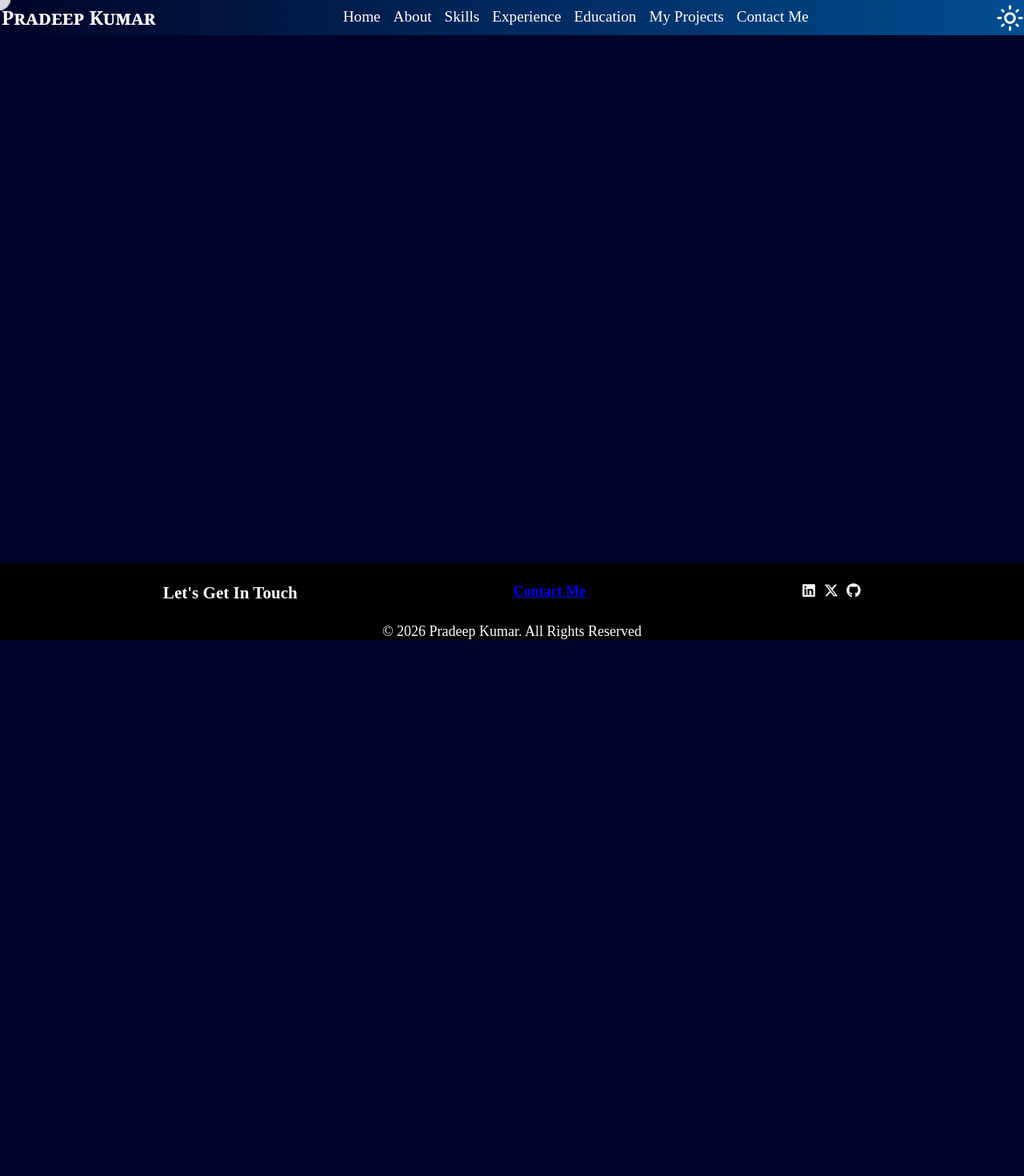
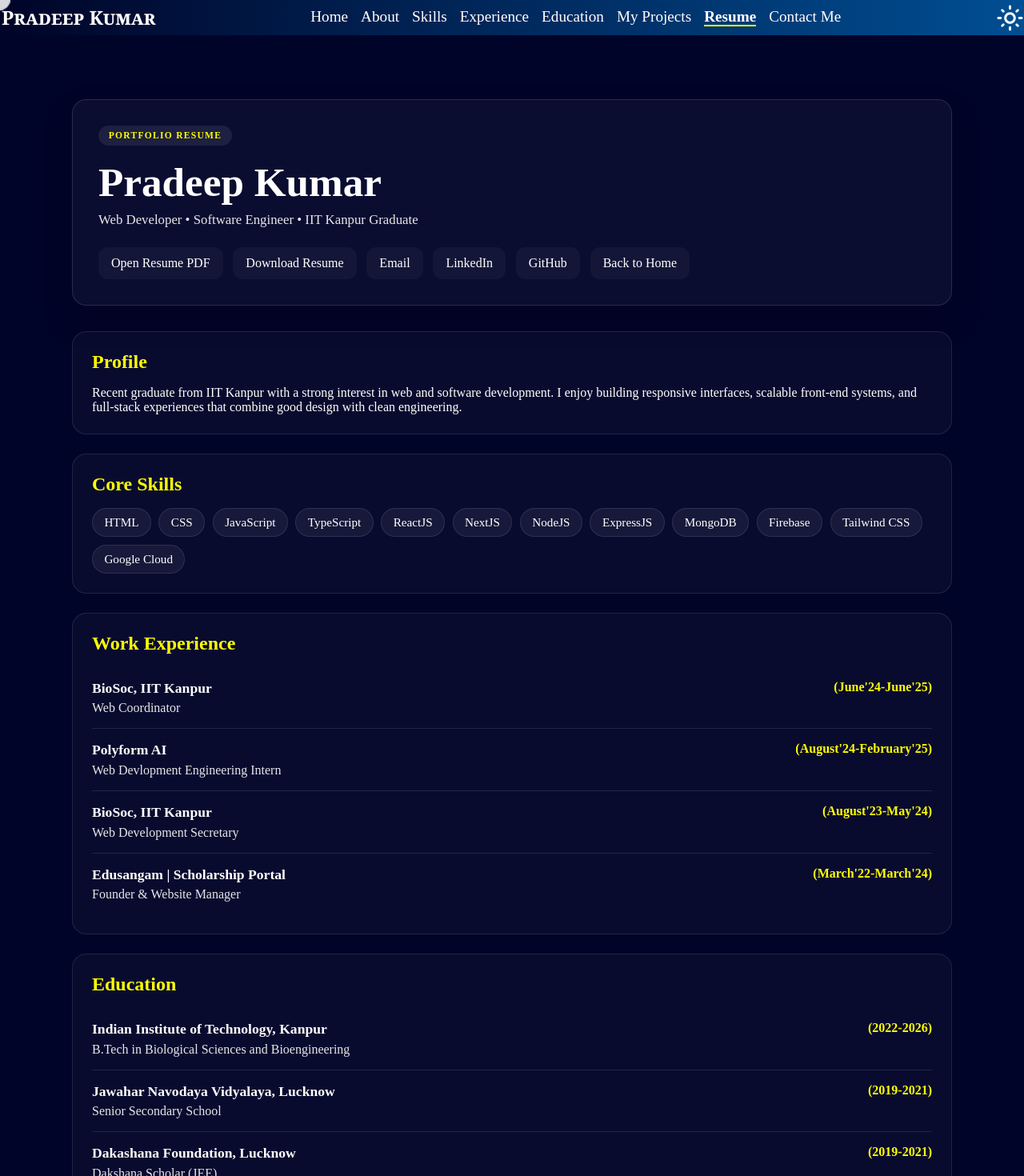
Before and after one commit to pradeepkumar-es/my-portfolio, a React (Vite) app: page /resume in a window 1280 px wide. Shown: the top 1470 px of the page at 80% size. Before the commit the page ends 800 px from the top, so only its background shows below. Built offline with nearby package versions, Linux system fonts and the light colour scheme.

Commit message:
feat: add resume section and update info

```diff
--- a/src/App.jsx
+++ b/src/App.jsx
@@ -4,6 +4,7 @@ import { BrowserRouter, Routes, Route } from "react-router-dom";
 import AboutMe from "./components/AboutMe";
 import Contact from "./components/Contact";
 import Projects from "./components/Projects";
+import Resume from "./components/Resume";
 import Navbar from "./components/Navbar";
 import Footer from "./components/Footer";
 import React, { Suspense } from "react";
@@ -50,6 +51,7 @@ function App() {
             <Route path="/aboutme" element={<AboutMe />} />
             <Route path="/contact" element={<Contact />} />
             <Route path="/projects" element={<Projects />} />
+            <Route path="/resume" element={<Resume />} />
           </Routes>
           <Footer />
         </div>
--- a/src/components/Contact.jsx
+++ b/src/components/Contact.jsx
@@ -65,9 +65,9 @@ function Contact() {
       <div className="contactinfo">
         <h1>Let's Get In Touch</h1>
         {/* <p> I am open to have any suggestion or just to have a chat </p> */}
-        <p style={{ fontSize: "x-large" }}>Address:</p>
+        {/* <p style={{ fontSize: "x-large" }}>Address:</p>
         <p><FaLocationDot />&nbsp; Hall 9, IIT Kanpur, Kanpur <br />
-          &nbsp; &nbsp;Uttar Pradesh, India</p>
+          &nbsp; &nbsp;Uttar Pradesh, India</p> */}
 
         <p><a style={{ textDecoration: "none" }} href="mailto:pradeepkumariitk22@gmail.com?subject=Contact For&body=Hi Pradeep,"><MdEmail />&nbsp;pradeepkumariitk22@gmail.com</a></p>
       </div>
--- a/src/components/Home.jsx
+++ b/src/components/Home.jsx
@@ -24,7 +24,7 @@ import { projects } from "./data";
 import ProjectCard from "./ProjectCard";
 import { GoProjectSymlink } from "react-icons/go";
 import { GrUserExpert } from "react-icons/gr";
-import { MdWorkHistory, MdEmail  } from "react-icons/md";
+import { MdWorkHistory, MdEmail, MdDescription  } from "react-icons/md";
 import { Link, useLocation } from "react-router-dom";
 import {useEffect} from "react"
 // import Navabar from "./Navbar";
@@ -56,7 +56,7 @@ export default function Home() {
                         <img id="pradeep-profile" src={pradeepProfile} alt="Profile of Pradeep" />
                         <h3 className="name">Pradeep Kumar<div className="shdash"></div></h3>
                         {/* <h1 id="aboutme">Elevating Brands Through Innovative Web Solutions</h1> */}
-                        <p >Final year undergrad at IIT Kanpur with a deep passion for web and software development. I do code with thoughtful design to build responsive, user-friendly experiences. Currently exploring backend dev & DSA. Let’s build something impactful!</p>
+                        <p >Recent Graduate at IIT Kanpur with a deep passion for web and software development. I do code with thoughtful design to build responsive, user-friendly experiences. Let’s build something impactful!</p>
                         {/* <div className="message-me"> */}
 
                         {/* <a href="mailto:pradeepkumariitk22@gmail.com?subject=Contact For &body=Hi Pradeep,%20I"><p>Contact Me</p></a> */}
@@ -203,6 +203,28 @@ export default function Home() {
                         }
                     </div>
                 </div>  */}
+                <div id="resume" className="resume-preview">
+                    <h1 className="sectionTitle"><MdDescription style={{ width: "2.5rem", height: "2.5rem" }} />&nbsp;Resume</h1>
+                    <div className="resume-box">
+                        <div className="resume-box-text">
+                            <h3>Quick overview</h3>
+                            <p>
+                                Recent graduate from IIT Kanpur with experience in building modern web apps,
+                                responsive interfaces, and full-stack product features.
+                            </p>
+                        </div>
+                        <div className="resume-meta">
+                            <span>Web Development</span>
+                            <span>Full Stack</span>
+                            <span>UI/UX</span>
+                        </div>
+                        <div className="resume-actions-home">
+                            <a href="https://drive.google.com/file/d/1J9zVpu8PvgFsSmLaQ211JrCU-R2sMq0h/view?usp=drive_link" target="_blank" rel="noreferrer">View Resume</a>
+                            <a href="https://drive.google.com/uc?export=download&id=1J9zVpu8PvgFsSmLaQ211JrCU-R2sMq0h" target="_blank" rel="noreferrer">Download Resume</a>
+                            <a href="mailto:pradeepkumariitk22@gmail.com">Contact Me</a>
+                        </div>
+                    </div>
+                </div>
                 <div id="contact" className="contactme">
                     <h1 className="sectionTitle"><i style={{verticalAlign:"middle"}}><MdEmail style={{ width: "2.6rem", height: "2.6rem" }}/></i>&nbsp;Contact Me</h1>
                     <div className="contactContainer">
--- a/src/components/Navbar.jsx
+++ b/src/components/Navbar.jsx
@@ -43,6 +43,7 @@ export default function Navabar() {
                         {/*NavLink only care about pathname not hash part, so if link is /#myproject then it is active and also if likn is at only /, it will show still active to myproject  also. NavLink treat /#myproject as /
                           solution is use: own logic , using useLocation() react-router hook
                         */}
+                        <li><NavLink className={({isActive}) => (isActive ? 'active-link' : '')} to="/resume">Resume</NavLink></li>
                         {/* <li><a href="#projects">My Projects</a></li> */}
                         {/* <li><NavLink className={({isActive})=>(isActive? 'active-link':'')} to="/contact">Contact Me</NavLink></li> */}
                         <li><NavLink className={locationObject.hash ==="#contact"?'active-link':''} to="/#contact">Contact Me</NavLink></li>
@@ -64,6 +65,7 @@ export default function Navabar() {
                              <NavLink to="/#education"><li onClick={togglemenu} className={openMenu?"hideMenuPart":"none"} >Education</li></NavLink>
                              {/* <a href='#aboutme'><li onClick={togglemenu} className={openMenu?"hideMenuPart":"none"} >About Me</li></a> */}
                             <NavLink to="/#myproject"><li onClick={togglemenu} className={openMenu?"hideMenuPart":"none"}>My Projects</li></NavLink>
+                            <NavLink to="/resume"><li onClick={togglemenu} className={openMenu?"hideMenuPart":"none"}>Resume</li></NavLink>
                             {/* <a href="#projects"><li onClick={togglemenu} className={openMenu?"hideMenuPart":"none"}>My Projects</li></a> */}
                             <NavLink to="/#contact"><li onClick={togglemenu} className={openMenu?"hideMenuPart":"none"}>Contact</li></NavLink>
                         </ul>
--- /dev/null
+++ b/src/components/Resume.jsx
@@ -0,0 +1,99 @@
+import { Link } from "react-router-dom";
+import { experience, myeducation, projects } from "./data";
+import "../css/resume.css";
+
+export default function Resume() {
+  const featuredProjects = projects.slice(0, 3);
+
+  return (
+    <div className="resume-page">
+      <div className="resume-header">
+        <p className="resume-tag">Portfolio Resume</p>
+        <h1>Pradeep Kumar</h1>
+        <p className="resume-subtitle">
+          Web Developer • Software Engineer • IIT Kanpur Graduate
+        </p>
+        <div className="resume-actions">
+          <a href="https://drive.google.com/file/d/1J9zVpu8PvgFsSmLaQ211JrCU-R2sMq0h/view?usp=drive_link" target="_blank" rel="noreferrer">
+            Open Resume PDF
+          </a>
+          <a href="https://drive.google.com/uc?export=download&id=1J9zVpu8PvgFsSmLaQ211JrCU-R2sMq0h" target="_blank" rel="noreferrer">
+            Download Resume
+          </a>
+          <a href="mailto:pradeepkumariitk22@gmail.com">Email</a>
+          <a href="https://www.linkedin.com/in/pradeepkumar-es/" target="_blank" rel="noreferrer">
+            LinkedIn
+          </a>
+          <a href="https://github.com/pradeepkumar-es" target="_blank" rel="noreferrer">
+            GitHub
+          </a>
+          <Link to="/">Back to Home</Link>
+        </div>
+      </div>
+
+      <section className="resume-section">
+        <h2>Profile</h2>
+        <p>
+          Recent graduate from IIT Kanpur with a strong interest in web and software
+          development. I enjoy building responsive interfaces, scalable front-end systems,
+          and full-stack experiences that combine good design with clean engineering.
+        </p>
+      </section>
+
+      <section className="resume-section">
+        <h2>Core Skills</h2>
+        <div className="resume-skills">
+          <span>HTML</span>
+          <span>CSS</span>
+          <span>JavaScript</span>
+          <span>TypeScript</span>
+          <span>ReactJS</span>
+          <span>NextJS</span>
+          <span>NodeJS</span>
+          <span>ExpressJS</span>
+          <span>MongoDB</span>
+          <span>Firebase</span>
+          <span>Tailwind CSS</span>
+          <span>Google Cloud</span>
+        </div>
+      </section>
+
+      <section className="resume-section">
+        <h2>Work Experience</h2>
+        {experience.map((item, index) => (
+          <div className="resume-item" key={index}>
+            <div>
+              <h3>{item.name}</h3>
+              <p>{item.detail}</p>
+            </div>
+            <span>{item.period}</span>
+          </div>
+        ))}
+      </section>
+
+      <section className="resume-section">
+        <h2>Education</h2>
+        {myeducation.map((item, index) => (
+          <div className="resume-item" key={index}>
+            <div>
+              <h3>{item.name}</h3>
+              <p>{item.detail}</p>
+            </div>
+            <span>{item.period}</span>
+          </div>
+        ))}
+      </section>
+
+      <section className="resume-section">
+        <h2>Selected Projects</h2>
+        {featuredProjects.map((project, index) => (
+          <div className="resume-project" key={index}>
+            <h3>{project.name}</h3>
+            <p>{project.tech}</p>
+            <p>{project.detail}</p>
+          </div>
+        ))}
+      </section>
+    </div>
+  );
+}
--- a/src/components/data.jsx
+++ b/src/components/data.jsx
@@ -15,7 +15,7 @@ import biosociitklogo from "../images/biosociitk-logo.png";
 // import leadTracker from "../images/lead-tracker.jpg";
 // import airbnbLogo from "../images/airbnb-logo.png";
 import memeCover from "../images/meme-cover.png";
-import quizCover from "../images/quiz.png";
+import quizCover from "../images/quizApp-cover.png";
 import soulSyncer from "../images/soul-syncer.jpg";
 // import gameRegistration from "../images/game-registration.jpeg";
 // import appointment from "../images/appointment.jpeg";
@@ -77,7 +77,7 @@ export const myeducation = [
     logo: iitklogo,
     name: "Indian Institute of Technology, Kanpur",
     detail: "B.Tech in Biological Sciences and Bioengineering",
-    period: "(2022-Present)",
+    period: "(2022-2026)",
   },
   {
     logo: jnvlogo,
@@ -131,10 +131,10 @@ export const projects = [
     image: quizCover,
     gitLink:"https://github.com/pradeepkumar-es/myquizworld",
     link: "https://myquizworld.netlify.app/",
-    tech: "HTML | CSS | Javascript | React",
+    tech: "HTML | CSS | Javascript | React | REST API",
     name: "Quiz Website",
     detail:
-      "Website let you to select the answer and give the result as score.",
+      "A responsive React-based quiz application featuring dynamic question fetching, timer-based quizzes, score tracking, and performance analytics using the Open Trivia DB API.",
   },
   {
     image: docvaultImg,
--- /dev/null
+++ b/src/css/resume.css
@@ -0,0 +1,196 @@
+.resume-page {
+  width: min(100%, 1100px);
+  margin: 3rem auto;
+  padding: 2rem 1.5rem 4rem;
+  color: var(--text-color);
+}
+
+.resume-header {
+  background: rgba(255, 255, 255, 0.04);
+  border: 1px solid rgba(255, 255, 255, 0.12);
+  border-radius: 18px;
+  padding: 2rem;
+  margin-bottom: 2rem;
+  box-shadow: 0 18px 40px rgba(0, 0, 0, 0.15);
+}
+
+.resume-tag {
+  display: inline-block;
+  padding: 0.4rem 0.8rem;
+  border-radius: 999px;
+  background: rgba(255, 255, 255, 0.08);
+  color: var(--sub-heading-color);
+  text-transform: uppercase;
+  letter-spacing: 0.08rem;
+  font-size: 0.72rem;
+  font-weight: 700;
+}
+
+.resume-header h1 {
+  margin-top: 1rem;
+  font-size: clamp(2rem, 4vw, 3.5rem);
+}
+
+.resume-subtitle {
+  font-size: 1.05rem;
+  margin-top: 0.5rem;
+  opacity: 0.9;
+}
+
+.resume-actions {
+  margin-top: 1.5rem;
+  display: flex;
+  flex-wrap: wrap;
+  gap: 0.8rem;
+}
+
+.resume-actions a {
+  color: var(--text-color);
+  text-decoration: none;
+  border: 1px solid var(--boundary-color);
+  background: rgba(255, 255, 255, 0.04);
+  padding: 0.7rem 1rem;
+  border-radius: 12px;
+  transition: transform 0.2s ease, background 0.2s ease;
+}
+
+.resume-actions a:hover {
+  transform: translateY(-2px);
+  background: rgba(255, 255, 255, 0.1);
+}
+
+.resume-section {
+  background: rgba(255, 255, 255, 0.03);
+  border: 1px solid rgba(255, 255, 255, 0.1);
+  border-radius: 18px;
+  padding: 1.5rem;
+  margin-bottom: 1.5rem;
+}
+
+.resume-section h2 {
+  margin-bottom: 1rem;
+  font-size: 1.5rem;
+  color: var(--sub-heading-color);
+}
+
+.resume-skills {
+  display: flex;
+  flex-wrap: wrap;
+  gap: 0.6rem;
+}
+
+.resume-skills span {
+  background: rgba(255, 255, 255, 0.06);
+  border: 1px solid rgba(255, 255, 255, 0.1);
+  border-radius: 999px;
+  padding: 0.5rem 0.9rem;
+  font-size: 0.95rem;
+}
+
+.resume-item,
+.resume-project {
+  display: flex;
+  justify-content: space-between;
+  gap: 1rem;
+  padding: 1rem 0;
+  border-bottom: 1px solid rgba(255, 255, 255, 0.1);
+}
+
+.resume-item:last-child,
+.resume-project:last-child {
+  border-bottom: none;
+}
+
+.resume-item h3,
+.resume-project h3 {
+  margin-bottom: 0.35rem;
+  font-size: 1.1rem;
+}
+
+.resume-item p,
+.resume-project p {
+  margin: 0;
+  opacity: 0.9;
+}
+
+.resume-item span {
+  white-space: nowrap;
+  color: var(--sub-heading-color);
+  font-weight: 600;
+}
+
+.resume-project {
+  display: block;
+}
+
+.resume-project p + p {
+  margin-top: 0.4rem;
+}
+
+.resume-preview {
+  width: 100%;
+  margin-top: 2rem;
+}
+
+.resume-box {
+  width: min(100%, 760px);
+  margin: 1rem auto 0;
+  padding: 1.6rem;
+  border-radius: 20px;
+  background: rgba(255, 255, 255, 0.04);
+  border: 1px solid rgba(255, 255, 255, 0.1);
+  box-shadow: 0 12px 30px rgba(0, 0, 0, 0.15);
+}
+
+.resume-box-text h3 {
+  margin-bottom: 0.5rem;
+}
+
+.resume-meta {
+  display: flex;
+  flex-wrap: wrap;
+  gap: 0.6rem;
+  margin-top: 1rem;
+}
+
+.resume-meta span {
+  padding: 0.5rem 0.8rem;
+  border-radius: 999px;
+  background: rgba(255, 255, 255, 0.06);
+  border: 1px solid rgba(255, 255, 255, 0.1);
+}
+
+.resume-actions-home {
+  display: flex;
+  flex-wrap: wrap;
+  gap: 0.8rem;
+  margin-top: 1.4rem;
+}
+
+.resume-actions-home a {
+  text-decoration: none;
+  padding: 0.75rem 1rem;
+  border-radius: 10px;
+  color: var(--text-color);
+  background: var(--button-color);
+  transition: background 0.2s ease, transform 0.2s ease;
+}
+
+.resume-actions-home a:hover {
+  background: var(--button-hover-color);
+  transform: translateY(-2px);
+}
+
+@media (max-width: 768px) {
+  .resume-item,
+  .resume-project {
+    flex-direction: column;
+  }
+
+  .resume-header,
+  .resume-section,
+  .resume-box {
+    padding-left: 1rem;
+    padding-right: 1rem;
+  }
+}
```
Also changed, not shown: src/images/quizApp-cover.png (added).
